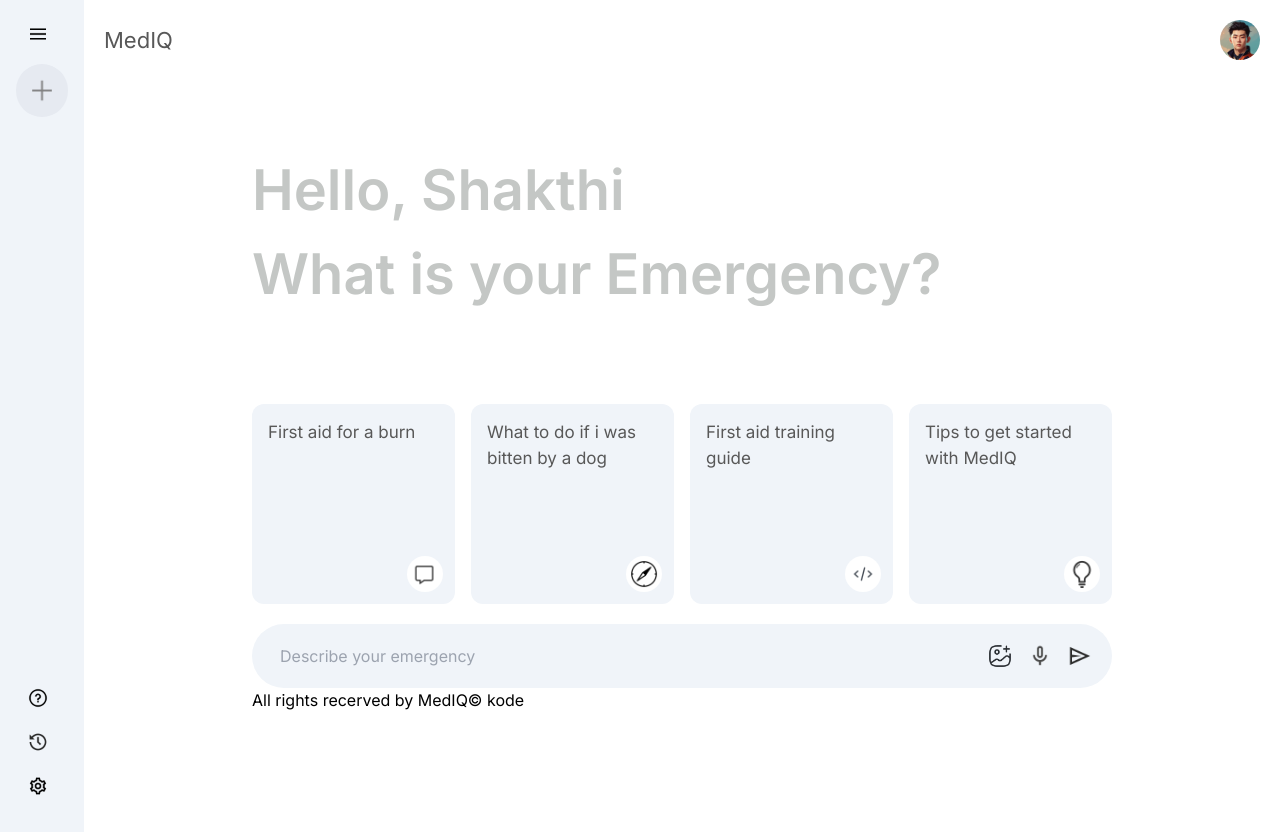
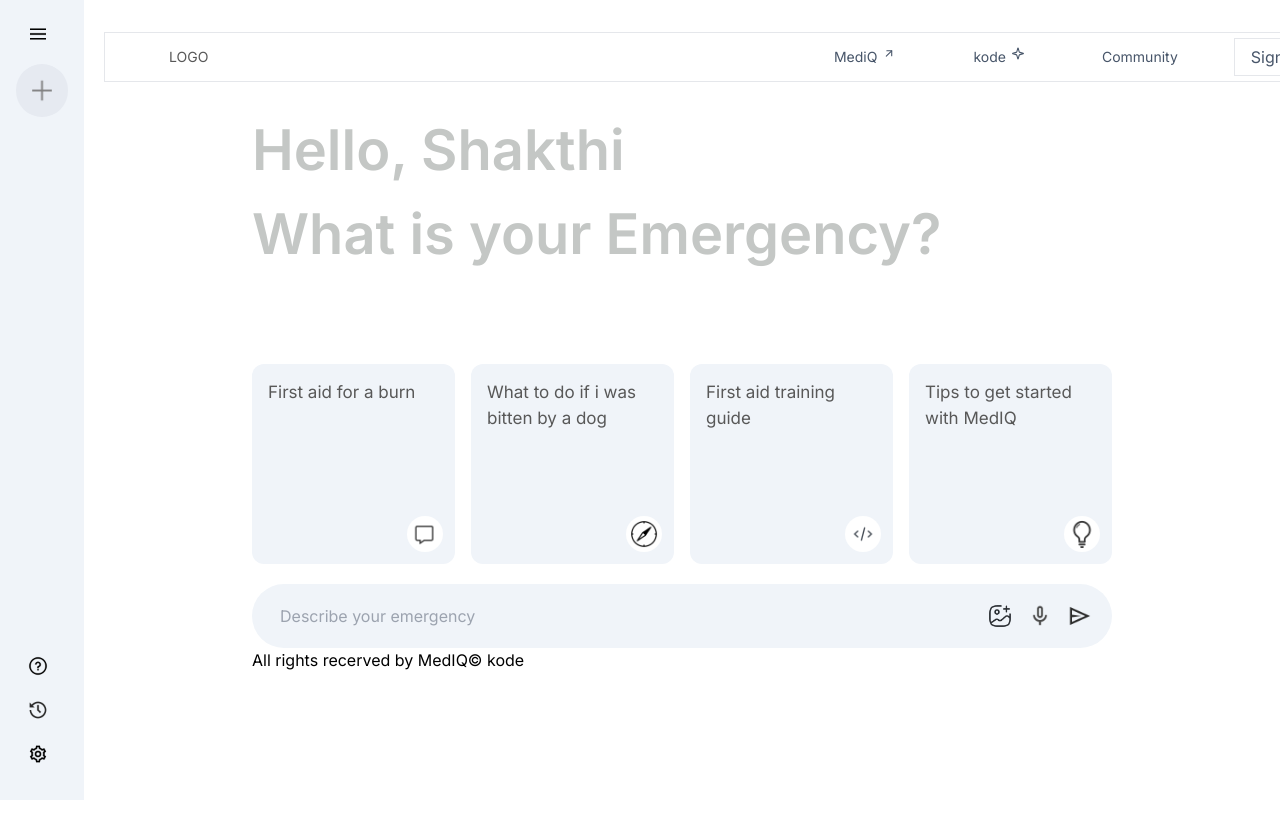
Before and after one commit to kodecosmo/MediQ-Chat, a Next.js app: page / in a window 1280 px wide. After the commit the page ends 800 px from the top, so only its background shows below. Built offline with nearby package versions, Linux system fonts and the light colour scheme; no server answers.

Commit message:
refactor: Update import paths and file structure for chatArea component

```diff
--- a/src/app/components/chatArea.tsx
+++ b/src/app/components/chatArea.tsx
@@ -1,13 +1,16 @@
 import Image from 'next/image'
 import React from 'react'
 import { assets } from '../../../public/assets/assets'
+import { Navbar } from './navbar'
 
 export const ChatArea = () => {
   return (
     <div className='flex-1 min-h-screen pb-[15vh] relative'>
         <div className="flex items-center justify-between text-[22px] p-5 text-[#585858]">
-            <p>MedIQ</p>
-            <Image src={assets.user_icon} alt='user icon' className='w-10 rounded-full'/>
+            {/* <p>MedIQ</p>
+            <Image src={assets.user_icon} alt='user icon' className='w-10 rounded-full'/> */}
+
+            <Navbar />
         </div>
 
         <div className="max-w-[900px] m-auto">
--- a/src/app/components/navbar.tsx
+++ b/src/app/components/navbar.tsx
@@ -19,7 +19,7 @@ export const Navbar = () => {
     return (
         <div>
             <nav className=" bg-white mt-3 z-50 fixed w-full border h-[50px] items-center content-center">
-                <div className='px-5 md:px-16 flex flex-row justify-between items-center text-sm'>
+                <div className='md:px-16 flex flex-row justify-between items-center text-sm'>
                     <Link href='/'>
                         <div className='flex flex-row justify-between items-center'>
                             LOGO
```
